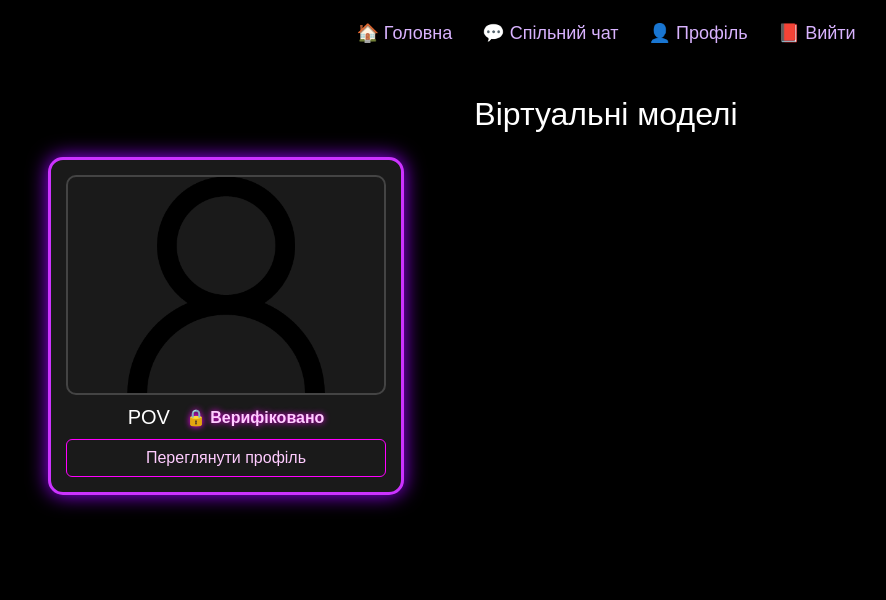
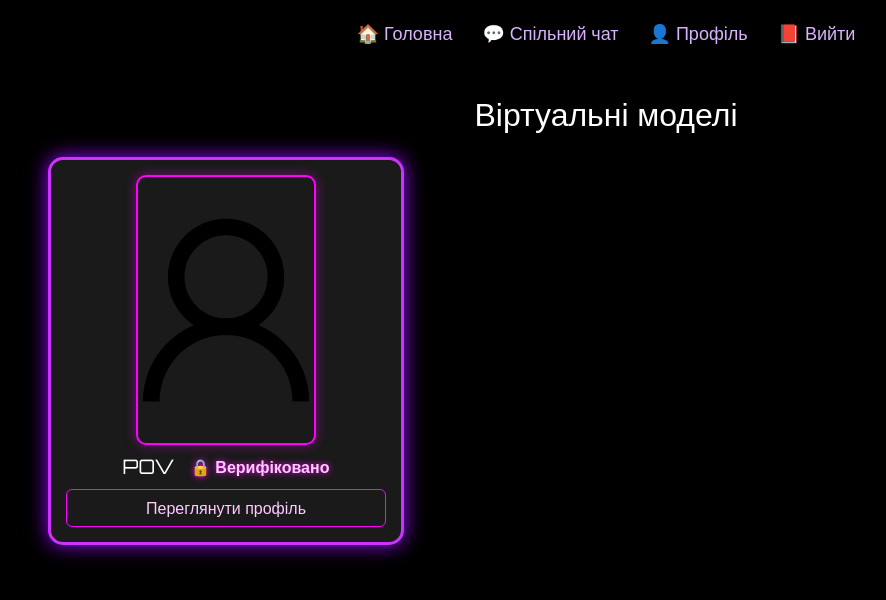
Before and after one commit to Mazko99/Koktelpart, a Flask app: page /category/1 in a window 1280 px wide. Shown: the top 600 px of the page, without its empty margins (34-920 px from the left). Run offline with Flask 3, Linux system fonts and the light colour scheme; a user stored in the database is signed in; data comes from the database, SQL or seed files in the repository.

```diff
--- a/templates/virtual_models.html
+++ b/templates/virtual_models.html
@@ -4,6 +4,7 @@
   <meta charset="UTF-8">
   <title>Віртуальні моделі</title>
   <link href="https://cdn.jsdelivr.net/npm/bootstrap@5.3.0/dist/css/bootstrap.min.css" rel="stylesheet">
+  <link href="https://fonts.googleapis.com/css2?family=Orbitron:wght@400;700&display=swap" rel="stylesheet">
   <style>
     body {
       background-color: #000;
@@ -44,13 +45,15 @@
       box-shadow: 0 0 25px #cc33ff;
     }
 
-    .card img {
-      width: 100%;
-      height: 220px;
+    .avatar-vertical {
+      width: 180px;
+      height: 270px;
       object-fit: cover;
       border-radius: 10px;
-      margin-bottom: 10px;
-      border: 2px solid #444;
+      border: 2px solid #ff00ff;
+      box-shadow: 0 0 12px #ff00ff66;
+      margin: 0 auto 10px;
+      display: block;
     }
 
     .verified {
@@ -96,7 +99,7 @@
       {% for user in models %}
       <div class="col-md-4">
         <div class="card {% if user[4] %}verified{% endif %}">
-          <img src="/{{ user[2] or 'static/Sample_User_Icon.png' }}" alt="Avatar">
+          <img src="/{{ user[2] or 'static/Sample_User_Icon.png' }}" alt="Avatar" class="avatar-vertical">
           <h5 class="d-flex justify-content-center align-items-center gap-2">
             {{ user[1] }}
             {% if user[4] %}
```
